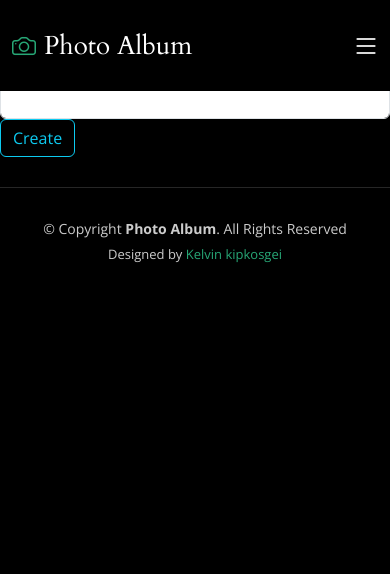
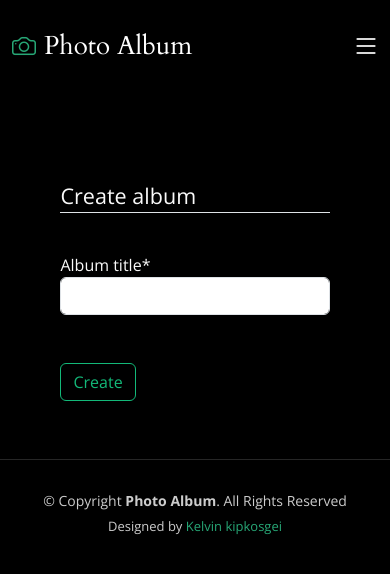
Before and after one commit to Sanga78/photoalbum, a Django app: page /album/new/ in a window 390 px wide. Shown: the top 574 px of the page. Run offline with Django 4.2, Linux system fonts and the light colour scheme; the visitor is signed in with stand-in values (Sample User, id 1); some libraries are stand-ins or nearby versions.

Commit message:
Update album_form.html
added some styling

```diff
--- a/Album/Templates/album_form.html
+++ b/Album/Templates/album_form.html
@@ -1,6 +1,42 @@
 {% extends "base.html" %}
 {% load crispy_forms_tags %}
 {% block content %}
+<style>
+    .content-section{
+       margin-top: 18vh;
+    }
+    form{
+        margin: auto;
+        max-width: 50vw;
+        padding: 5%;
+    }
+    .content-section input{
+        width: 100%;
+    }
+    .btn-outline-info{
+        color:  #13b979;
+        border: 1px solid  #13b979;
+    }
+    .btn-outline-info:hover{
+        background-color: #13b979;
+        font-weight: 500;
+    }
+        .form-group{
+            padding:1rem 0;
+        }
+        @media(max-width:991px) {
+            form{
+                max-width: 85vw;
+                padding: 3%;
+            }
+        }
+        @media(max-width: 450px) {
+            form{
+                max-width: 75vw;
+                padding: 3%;
+            }
+        }
+</style>
  <div class="content-section">
     <form method="POST">
         {%csrf_token%}
```
